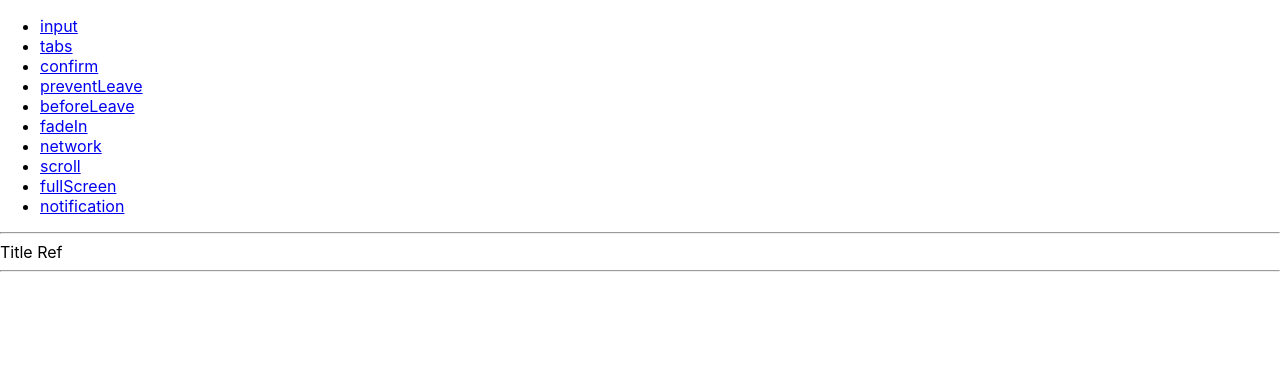
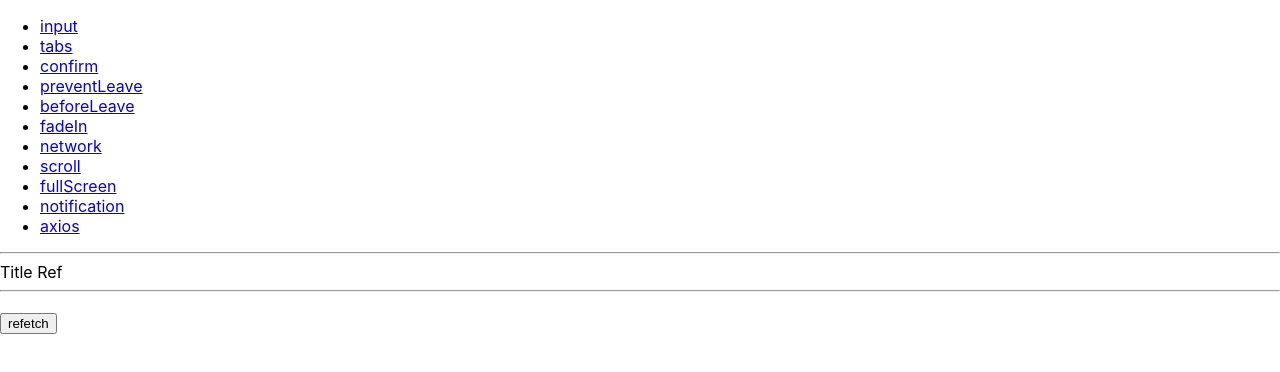
Before and after one commit to eunhye8767/study-react-new, a React (Create React App) app in the folder nomadcoders/hooks-makes/: page /axios in a window 1280 px wide. Shown: the top 372 px of the page. Built offline with nearby package versions, Linux system fonts and the light colour scheme; no server answers.

Commit message:
useAxios

```diff
--- a/nomadcoders/hooks-makes/package.json
+++ b/nomadcoders/hooks-makes/package.json
@@ -6,6 +6,7 @@
     "@testing-library/jest-dom": "^5.16.5",
     "@testing-library/react": "^13.4.0",
     "@testing-library/user-event": "^13.5.0",
+    "axios": "^1.4.0",
     "react": "^18.2.0",
     "react-dom": "^18.2.0",
     "react-router-dom": "^6.14.2",
--- a/nomadcoders/hooks-makes/src/App.js
+++ b/nomadcoders/hooks-makes/src/App.js
@@ -10,6 +10,7 @@ import PageNetwork from "./pages/PageNetwork";
 import PageScroll from "./pages/PageScroll";
 import PageFullScreen from "./pages/PageFullScreen";
 import PageNotification from "./pages/PageNotification";
+import PageAxios from "./pages/PageAxios";
 import useClick from "./hooks/useClick";
 
 function App() {
@@ -50,6 +51,9 @@ function App() {
             <li>
               <NavLink to={"notification"}>notification</NavLink>
             </li>
+            <li>
+              <NavLink to={"axios"}>axios</NavLink>
+            </li>
           </ul>
         </nav>
 
@@ -70,6 +74,7 @@ function App() {
           <Route path="/scroll" element={<PageScroll />}></Route>
           <Route path="/fullScreen" element={<PageFullScreen />}></Route>
           <Route path="/notification" element={<PageNotification />}></Route>
+          <Route path="/axios" element={<PageAxios />}></Route>
         </Routes>
       </BrowserRouter>
     </div>
--- /dev/null
+++ b/nomadcoders/hooks-makes/src/hooks/useAxios.js
@@ -0,0 +1,44 @@
+import axios from "axios";
+import { useEffect, useState } from "react";
+
+const useAxios = (opts, axiosInstance = axios) => {
+  const [state, setState] = useState({
+    loading: true,
+    error: null,
+    data: null,
+  });
+  const [trigger, setTrigger] = useState(0);
+
+  const refetch = () => {
+    setState({
+      ...state,
+      loading: true,
+    });
+
+    setTrigger(new Date());
+  };
+
+  useEffect(() => {
+    axiosInstance(opts)
+      .then((data) => {
+        setState({
+          ...state,
+          loading: true,
+          data,
+        });
+      })
+      .catch((error) => {
+        setState({
+          ...state,
+          loading: false,
+          error,
+        });
+      });
+  }, [trigger]);
+
+  if (!opts.url) return;
+
+  return { ...state, refetch };
+};
+
+export default useAxios;
--- /dev/null
+++ b/nomadcoders/hooks-makes/src/pages/PageAxios.js
@@ -0,0 +1,17 @@
+import useAxios from "../hooks/useAxios";
+
+const PageAxios = () => {
+  const { loading, data, refetch } = useAxios({
+    url: "https://yts.mx/api/v2/list_movies.json",
+  });
+
+  return (
+    <>
+      <h2>{data && data.status}</h2>
+      <p>{loading && "Loading"}</p>
+      <button onClick={refetch}>refetch</button>
+    </>
+  );
+};
+
+export default PageAxios;
```
Also changed, not shown: 1 other file (tests, documents, lock files or other folders).
